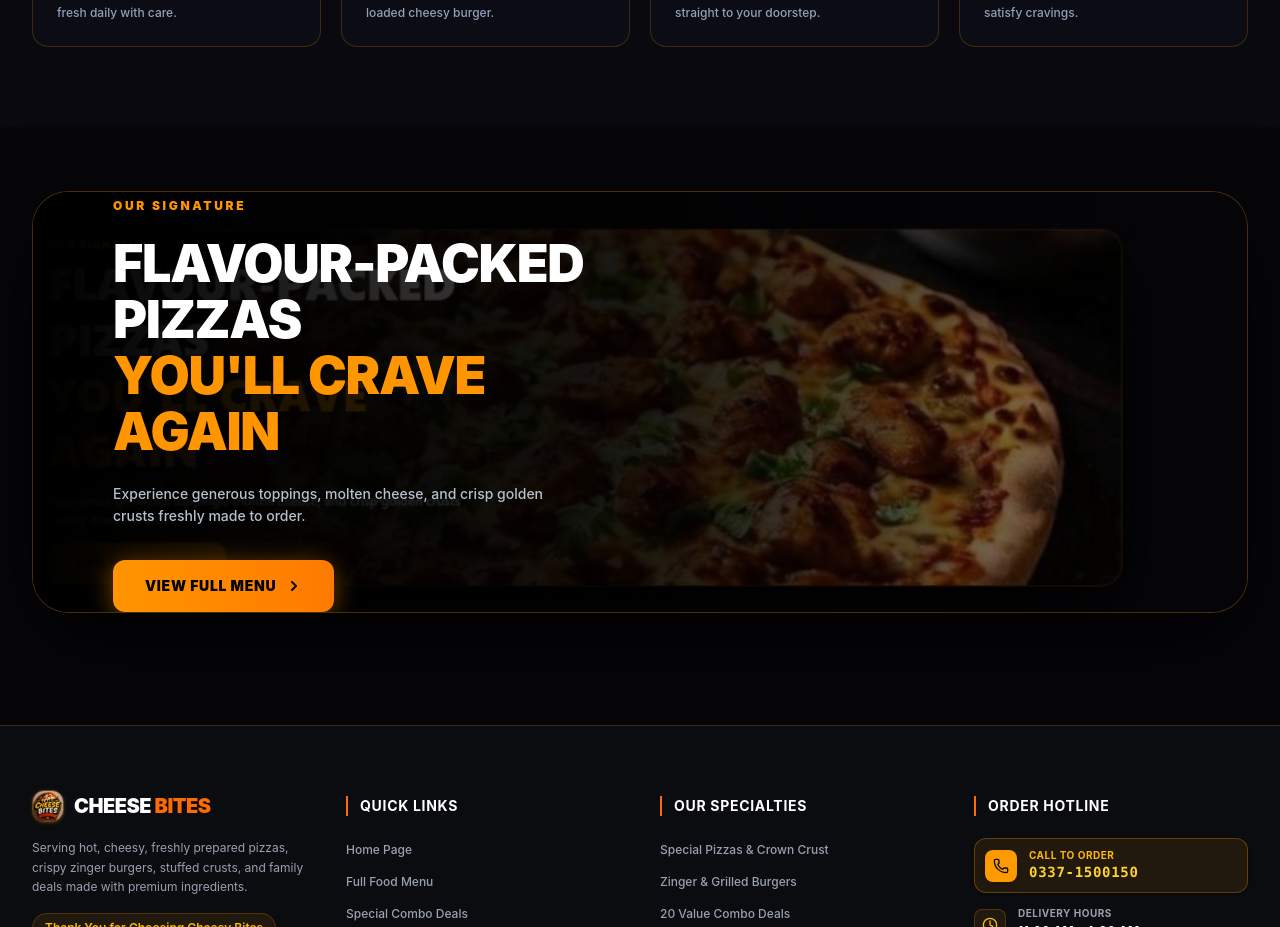
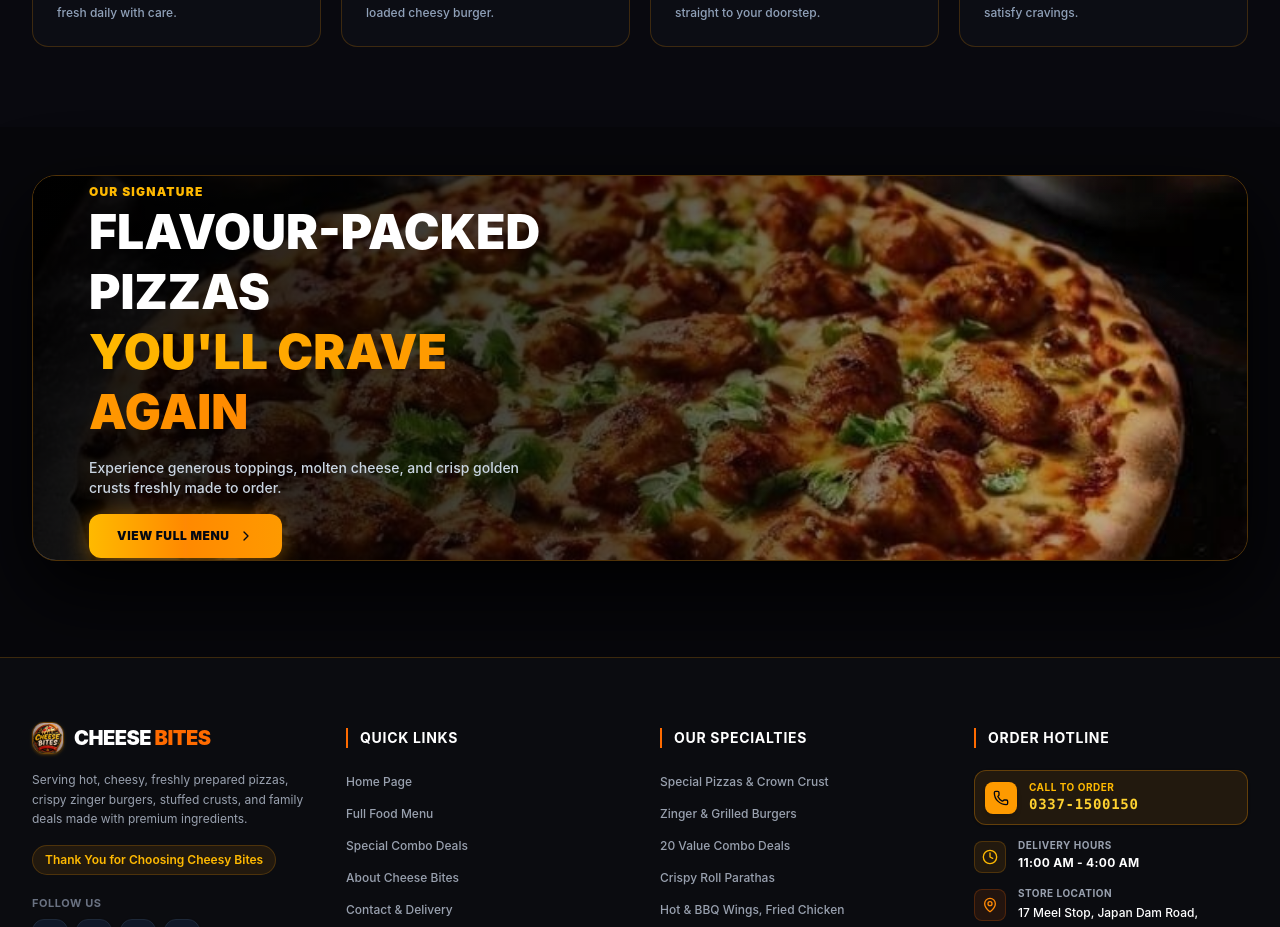
Before and after one commit to cheesebitesofficial-rgb/cheesebites, a React (Vite) app: page /about in a window 1280 px wide. Shown: the part 1960-2887 px from the top of the page. Built offline with nearby package versions, Linux system fonts and the light colour scheme; no server answers; the database is empty.

Commit message:
revert(about): restore About page original design and layout while keeping new 3D logo

```diff
--- a/src/pages/About.tsx
+++ b/src/pages/About.tsx
@@ -280,69 +280,45 @@ export const AboutPage: React.FC = () => {
 
       {/* ═══════════════════════════════════════════════════════════════
           SECTION 4: PIZZA SPOTLIGHT & CLOSING CTA BANNER
-          (Exact reference image composition with perfect text, button & mobile design)
       ═══════════════════════════════════════════════════════════════ */}
-      <section className="max-w-7xl mx-auto px-4 sm:px-6 lg:px-8 py-10 sm:py-16 pb-20 sm:pb-28">
+      <section className="max-w-7xl mx-auto px-4 sm:px-6 lg:px-8 py-12 pb-24">
         <motion.div
-          initial={{ opacity: 0, scale: 0.98 }}
+          initial={{ opacity: 0, scale: 0.97 }}
           whileInView={{ opacity: 1, scale: 1 }}
           viewport={{ once: true, margin: '-60px' }}
           transition={{ duration: 0.7, ease: [0.22, 1, 0.36, 1] }}
-          className="relative rounded-[28px] sm:rounded-[36px] overflow-hidden shadow-[0_30px_90px_rgba(0,0,0,0.95)] border border-amber-500/25 bg-[#0b0c10]"
+          className="relative rounded-3xl overflow-hidden shadow-[0_30px_80px_rgba(0,0,0,0.95)] border border-amber-500/30"
         >
-          {/* Pizza Background Image */}
           <img
-            src="/images/about/flavour-packed-pizza-banner.jpg"
+            src="/images/about/about-pizza.jpg"
             alt="Cheese Bites Flavour-Packed Signature Pizza"
-            className="w-full h-[480px] sm:h-[420px] md:h-[400px] lg:h-[420px] object-cover object-[70%_center] sm:object-right filter brightness-[0.92]"
+            className="w-full h-64 sm:h-80 md:h-96 object-cover object-center filter brightness-[0.85]"
             loading="lazy"
             decoding="async"
             width="1200"
-            height="420"
+            height="400"
           />
-
-          {/* Precision Gradient Overlays: Deep Black on Left for 100% Readable Text, Seamless Transition to Pizza */}
-          <div className="absolute inset-0 bg-gradient-to-r from-black via-black/85 sm:via-black/70 to-transparent sm:to-black/10 pointer-events-none" />
-          <div className="absolute inset-0 bg-gradient-to-t from-black/80 via-transparent to-black/30 sm:hidden pointer-events-none" />
-
-          {/* Banner Content: Exact typography, alignment & button matching reference */}
-          <div className="absolute inset-0 flex items-center">
-            <div className="w-full px-6 sm:px-12 md:px-16 lg:px-20 py-8 sm:py-10 max-w-xl sm:max-w-xl lg:max-w-2xl space-y-4 sm:space-y-5 text-left">
-
-              {/* Small Tag */}
-              <div>
-                <span className="inline-block text-[11px] sm:text-xs font-black uppercase tracking-[0.22em] text-[#FF9500]">
-                  OUR SIGNATURE
-                </span>
-              </div>
-
-              {/* Main Headline */}
-              <h3 className="text-3xl sm:text-4xl md:text-5xl lg:text-[3.25rem] font-black uppercase tracking-tight text-white leading-[1.08] font-sans">
-                FLAVOUR-PACKED
+          <div className="absolute inset-0 bg-gradient-to-r from-black/90 via-black/60 to-transparent flex items-center">
+            <div className="px-6 sm:px-14 space-y-4 max-w-xl">
+              <span className="text-xs text-amber-400 font-black uppercase tracking-widest">Our Signature</span>
+              <h3 className="text-2xl sm:text-4xl md:text-5xl font-black uppercase text-white leading-tight">
+                Flavour-Packed Pizzas
                 <br />
-                PIZZAS
-                <br />
-                <span className="text-[#FF9500]">
-                  YOU'LL CRAVE AGAIN
+                <span className="text-transparent bg-clip-text bg-gradient-to-r from-amber-400 to-orange-400">
+                  You'll Crave Again
                 </span>
               </h3>
-
-              {/* Subtitle / Description */}
-              <p className="text-xs sm:text-sm text-slate-300 font-medium leading-relaxed max-w-md pt-0.5 opacity-90">
+              <p className="text-xs sm:text-sm text-slate-300 font-medium">
                 Experience generous toppings, molten cheese, and crisp golden crusts freshly made to order.
               </p>
-
-              {/* Action Button: Matches exact rounded pill with chevron from reference */}
-              <div className="pt-2 sm:pt-3">
+              <div>
                 <Link
                   to="/menu"
-                  className="inline-flex items-center gap-2.5 bg-gradient-to-r from-[#FF9500] to-[#FF7A00] hover:from-[#ff9f1a] hover:to-[#ff850a] text-black font-black text-xs sm:text-sm px-7 sm:px-8 py-3.5 sm:py-4 rounded-xl uppercase tracking-wider transition-all duration-300 hover:scale-[1.03] active:scale-95 shadow-[0_4px_25px_rgba(255,149,0,0.45)] cursor-pointer"
+                  className="inline-flex items-center gap-2 bg-gradient-to-r from-amber-400 via-orange-400 to-amber-500 hover:from-amber-300 hover:to-orange-300 text-gray-950 font-black text-xs px-7 py-3.5 rounded-xl uppercase tracking-wider transition-all duration-200 hover:scale-105 active:scale-95 shadow-[0_4px_25px_rgba(245,158,11,0.5)] cursor-pointer"
                 >
-                  <span>VIEW FULL MENU</span>
-                  <ChevronRight className="w-4 h-4 stroke-[3]" />
+                  View Full Menu <ChevronRight className="w-4 h-4" />
                 </Link>
               </div>
-
             </div>
           </div>
         </motion.div>
```
Also changed, not shown: public/images/about/flavour-packed-pizza-banner.jpg (deleted).
